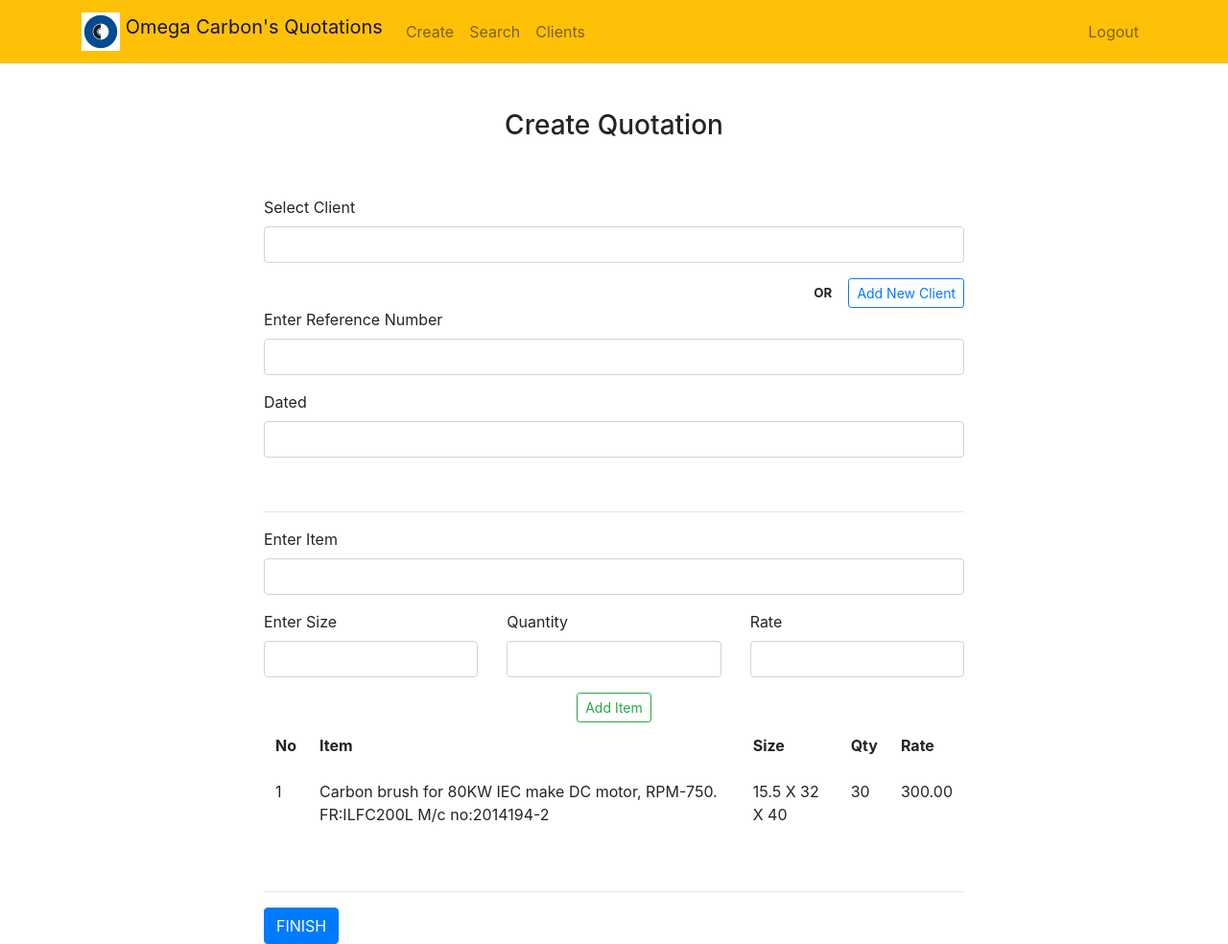
After one commit to pcgujar2019/omega-carbon-quotations, a Django app: page /create-step3/ in a window 1280 px wide. The commit adds this page. Shown: the whole page at 96% size. Run offline with Django 3.2, Linux system fonts and the light colour scheme; a user stored in the database is signed in.

Commit message:
15-3 second day

```diff
--- a/omega_carbon_quotations/settings.py
+++ b/omega_carbon_quotations/settings.py
@@ -119,3 +119,4 @@ USE_TZ = True
 # https://docs.djangoproject.com/en/3.1/howto/static-files/
 
 STATIC_URL = '/static/'
+LOGIN_URL = '/login'
--- a/omega_carbon_quotations/urls.py
+++ b/omega_carbon_quotations/urls.py
@@ -24,10 +24,18 @@ urlpatterns = [
     path('login/', views.loginuser, name='loginuser'),
     path('logout/', views.logoutuser, name='logoutuser'),
 
-    # Main app URL's
+    # Main app HOME URL
     path('', views.home, name='home'),
-    path('create/', views.createquotation, name='createquotation'),
+
+    # Create quotation URL
+    path('create-step1/', views.createquotationstep1, name='createquotationstep1'),
+    path('create-step2/', views.createquotationstep2, name='createquotationstep2'),
+    path('create-step3/', views.createquotationstep3, name='createquotationstep3'),
+
+    # Search quotation URL
     path('search/', views.searchquotation, name='searchquotation'),
-    path('clients/', views.clientslist, name='clientslist')
+
+    # Show all clients URL
+    path('clients/', views.clientslist, name='clientslist'),
 
 ]
--- a/quotations/models.py
+++ b/quotations/models.py
@@ -4,11 +4,7 @@ from django.db import models
 class Client(models.Model):
     name = models.CharField(max_length=100)
     address = models.TextField()
-    city = models.CharField(max_length=50)
-    district = models.CharField(max_length=50, blank=True)
-    state = models.CharField(max_length=50, blank=True)
-    pincode = models.CharField(max_length= 10)
-    email = models.EmailField(blank=True, null=True)
+    email = models.EmailField(blank=True)
     contact = models.CharField(max_length=20, blank=True)
 
     def __str__(self):
--- a/quotations/templates/quotations/base.html
+++ b/quotations/templates/quotations/base.html
@@ -11,6 +11,10 @@
 
     <!-- Favicon -->
     <link rel="icon" type="image/jpg"  href="{% static 'quotations/omega-carbon.jpg' %}">
+
+    <script type="text/javascript" src="http://ajax.googleapis.com/ajax/libs/jquery/3.5.1/jquery.min.js"></script>
+
+    <script src="{% static 'quotations/script.js' %}" type="text/javascript"></script>
 
     <title>Omega Carbon | Quotations</title>
 </head>
@@ -29,7 +33,7 @@
                 <ul class="navbar-nav mr-auto">
 
                         <li class="nav-item {{ current }}">
-                            <a class="nav-link" href="{% url 'createquotation' %}">Create</a>
+                            <a class="nav-link" href="{% url 'createquotationstep1' %}">Create</a>
                         </li>
                         <li class="nav-item {{ completed }}">
                             <a class="nav-link" href="{% url 'searchquotation' %}">Search</a>
@@ -64,7 +68,6 @@
         </div>
 
         <!-- Jquery and popper -->
-        <script src="https://code.jquery.com/jquery-3.4.1.slim.min.js" integrity="sha384-J6qa4849blE2+poT4WnyKhv5vZF5SrPo0iEjwBvKU7imGFAV0wwj1yYfoRSJoZ+n" crossorigin="anonymous"></script>
         <script src="https://cdn.jsdelivr.net/npm/popper.js@1.16.0/dist/umd/popper.min.js" integrity="sha384-Q6E9RHvbIyZFJoft+2mJbHaEWldlvI9IOYy5n3zV9zzTtmI3UksdQRVvoxMfooAo" crossorigin="anonymous"></script>
 
         <!-- Bootstrap JS -->
--- /dev/null
+++ b/quotations/templates/quotations/create_step3.html
@@ -0,0 +1,116 @@
+{% extends "quotations/base.html"%}
+
+
+{% block content %}
+
+<div class="row justify-content-center mt-5">
+    <div class="col-md-5 text-center">
+        <h3>Create Quotation</h3>
+    </div>
+</div>
+<div class="row justify-content-center mt-5">
+    <div class="col-md-8">
+        {% if error %}
+            <div class="alert alert-danger" role="alert">
+                {{ error }}
+            </div>
+        {% endif %}
+        <form method="POST">
+            {% csrf_token %}
+
+            <!-- Client Details with Reference Number and dated -->
+            <div class="form-group">
+                <label for="selectedclient">Select Client</label>
+                <input type="text" name="selectedclient" class="form-control" id="selectedclient">
+            </div>
+            <div class="text-right">
+                <b style="font-size: smaller;">OR &nbsp;&nbsp;&nbsp;</b>
+                <button type="button" class="btn btn-outline-primary btn-sm" data-toggle="modal" data-target="#exampleModal">
+                    Add New Client
+                </button>
+            </div>
+            <div class="form-group">
+                <label for="referenceInput">Enter Reference Number</label>
+                <input type="text" name="referencenumber" class="form-control" id="referenceInput">
+            </div>
+            <div class="form-group">
+                <label for="date">Dated</label>
+                <input type="text" name="date" class="form-control" id="date">
+            </div>
+            <br><hr>
+
+
+
+            <!-- Quotation item add form -->
+            <div class="form-group">
+                <label for="itemname">Enter Item</label>
+                <input type="text" name="itemname" class="form-control" id="itemname">
+            </div>
+            <div class="row row-cols-3">
+                <div class="col">
+                    <div class="form-group">
+                        <label for="size">Enter Size</label>
+                        <input type="text" name="size" class="form-control" id="size">
+                    </div>
+                </div>
+                <div class="col">
+                    <div class="form-group">
+                        <label for="quantity">Quantity</label>
+                        <input type="text" name="quantity" class="form-control" id="quantity">
+                    </div>
+                </div>
+                <div class="col">
+                    <div class="form-group">
+                        <label for="rate">Rate</label>
+                        <input type="text" name="rate" class="form-control" id="rate">
+                    </div>
+                </div>
+            </div>
+
+            <div class="text-center">
+                <button type="submit" class="btn btn-outline-success btn-sm" name="add_item_button">
+                    Add Item
+                </button>
+            </div>
+
+            <!-- Quotation Items (display) -->
+            <!-- ADD IF CONDITION (display when there is item added) -->
+            <table class="table table-borderless">
+                <thead>
+                    <tr>
+                      <th scope="col">No</th>
+                      <th scope="col">Item</th>
+                      <th scope="col">Size</th>
+                      <th scope="col">Qty</th>
+                      <th scope="col">Rate</th>
+                    </tr>
+                  </thead>
+                  <tbody>
+                    <!-- Use FOR LOOP TO SHOW ALL ADDED ITEMS  -->
+                    <tr>
+                      <td>1</td>
+                      <td>Carbon brush for 80KW IEC make DC motor, RPM-750. FR:ILFC200L M/c no:2014194-2</td>
+                      <td>15.5 X 32 X 40</td>
+                      <td>30</td>
+                      <td>300.00</td>
+                    </tr>
+                  </tbody>
+            </table>
+            <br><hr>
+
+            <!-- Terms and Conditions Section -->
+
+
+
+
+
+            <button type="submit" class="btn btn-primary" name="finish_button">FINISH</button>
+        </form>
+    </div>
+</div>
+
+<!-- Button trigger modal -->
+
+
+
+{% endblock %}
--- a/quotations/views.py
+++ b/quotations/views.py
@@ -3,10 +3,13 @@ from django.contrib.auth.forms import UserCreationForm, AuthenticationForm
 from django.contrib.auth.models import User
 from django.db import IntegrityError
 from django.contrib.auth import login, logout, authenticate
-# from .forms import TodocreateForm
-# from .models import Todo
+from .forms import AddNewClientForm
+from .models import Client
 from django.utils import timezone
 from django.contrib.auth.decorators import login_required
+
+from django.http import JsonResponse
+from django.template.loader import render_to_string
 
 
 # AUTH RELATED FUNCTIONS
@@ -28,19 +31,46 @@ def logoutuser(request):
         return redirect('loginuser')
 
 # QUOTATION RELATED FUNCTIONS
+
+# HOMEPAGE view
 @login_required
 def home(request):
-    return redirect('createquotation')
+    return redirect('createquotationstep1')
+
+# create quotation main view
+@login_required
+def createquotationstep1(request):
+    if request.method == "POST" and 'newclient' in request.POST:
+        try:
+            form = AddNewClientForm(request.POST)
+            form.save()
+            # print(form)
+            return render(request, 'quotations/create_step2.html', {'form': form})
+        except ValueError:  # if text exceeds max length
+            return render(request, 'quotations/create_step1.html', {'form': AddNewClientForm(), 'error': 'Bad data passed in!'})
+    else:
+        return render(request, 'quotations/create_step1.html')
+
+
 
 @login_required
-def createquotation(request):
-    return render(request, 'quotations/create.html')
+def createquotationstep2(request):
+    if request.method == "GET":
+        return render(request, 'quotations/create_step2.html')
+@login_required
+def createquotationstep3(request):
+    if request.method == "GET":
+        return render(request, 'quotations/create_step3.html')
 
+
+
+
+# search quotation main view
 @login_required
 def searchquotation(request):
     return render(request, 'quotations/search.html')
 
-
+# all clients list view
 @login_required
 def clientslist(request):
     return render(request, 'quotations/clients.html')
```
Also changed, not shown: quotations/forms.py (+7 -0 lines), quotations/templates/quotations/create.html (deleted, +0 -34 lines), quotations/templates/quotations/create_step1.html (added, +145 -0 lines), quotations/templates/quotations/create_step2.html (added, +114 -0 lines), db.sqlite3, quotations/migrations/0003_auto_20210315_1232.py (added), quotations/migrations/0004_auto_20210315_1947.py (added), quotations/migrations/0005_auto_20210315_2021.py (added), quotations/static/quotations/script.js (added).
